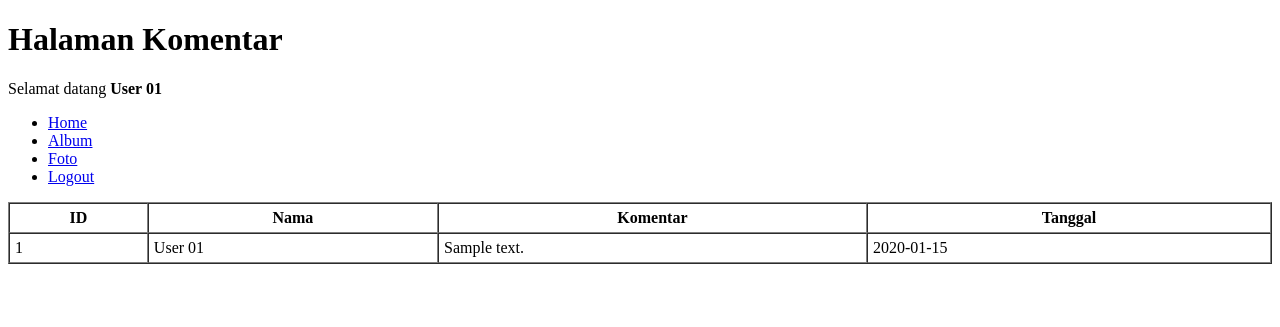
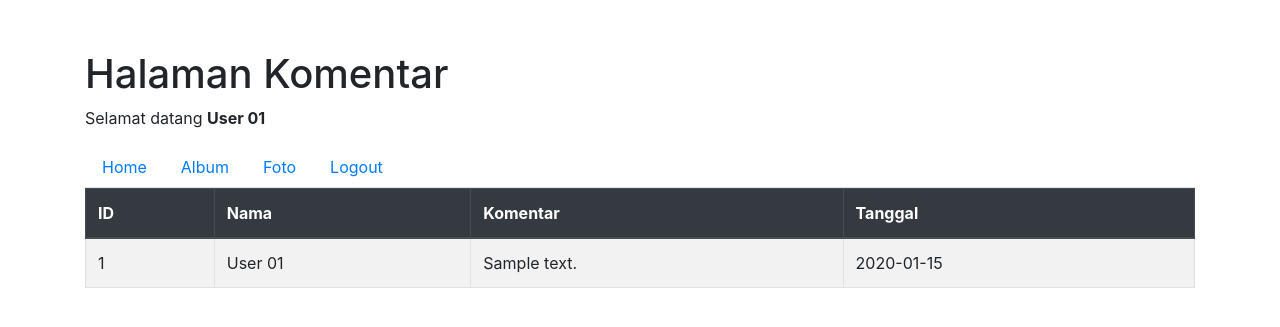
Before and after one commit to muhammadnijarmaulana/ukkgallery2024, a PHP site: page /komentar.php?fotoid= in a window 1280 px wide. Shown: the top 327 px of the page. Run offline with PHP 8.4, Linux system fonts and the light colour scheme; a user stored in the database is signed in; data comes from the database, SQL or seed files in the repository; tables that the repository leaves empty hold one stand-in row (values such as "Sample post"); some libraries are stand-ins or nearby versions.

Commit message:
komentar.php

```diff
--- a/komentar.php
+++ b/komentar.php
@@ -11,16 +11,25 @@
     <meta charset="UTF-8">
     <meta name="viewport" content="width=device-width, initial-scale=1.0">
     <title>Halaman Komentar</title>
+    <!-- Bootstrap CSS -->
+    <link href="https://stackpath.bootstrapcdn.com/bootstrap/4.5.2/css/bootstrap.min.css" rel="stylesheet">
+    <style>
+        /*Tambahkan gaya khusus di sini jika diperlukan*/
+        .container {
+            margin-top: 50px;
+        }
+    </style>
 </head>
 <body>
+    <div class="container">
         <h1>Halaman Komentar</h1>
         <p>Selamat datang <b><?=$_SESSION['namalengkap']?></b></p>
 
-    <ul>
-        <li><a href="index.php">Home</a></li>
-        <li><a href="album.php">Album</a></li>
-        <li><a href="foto.php">Foto</a></li>
-        <li><a href="logout.php">Logout</a></li>
+        <ul class="nav nav-tabs">
+            <li class="nav-item"><a class="nav-link" href="index.php">Home</a></li>
+            <li class="nav-item"><a class="nav-link" href="album.php">Album</a></li>
+            <li class="nav-item"><a class="nav-link" href="foto.php">Foto</a></li>
+            <li class="nav-item"><a class="nav-link" href="logout.php">Logout</a></li>
         </ul>
 
         <form action="tambah_komentar.php" method="post">
@@ -31,14 +40,15 @@
                 while($data=mysqli_fetch_array($sql)){
             ?>
             <input type="text" name="fotoid" value="<?=$data['fotoid']?>" hidden>
-        <table>
+            <div class="table-responsive">
+                <table class="table">
                     <tr>
                         <td>Judul</td>
-                <td><input type="text" name="judulfoto" value="<?=$data['judulfoto']?>"></td>
+                        <td><input type="text" name="judulfoto" value="<?=$data['judulfoto']?>" class="form-control"></td>
                     </tr>
                     <tr>
                         <td>Deskripsi</td>
-                <td><input type="text" name="deskripsifoto" value="<?=$data['deskripsifoto']?>"></td>
+                        <td><input type="text" name="deskripsifoto" value="<?=$data['deskripsifoto']?>" class="form-control"></td>
                     </tr>
                     <tr>
                         <td>Foto</td>
@@ -46,25 +56,30 @@
                     </tr>
                     <tr>
                         <td>Komentar</td>
-                <td><input type="text" name="isikomentar"></td>
+                        <td><input type="text" name="isikomentar" class="form-control"></td>
                     </tr>
                     <tr>
                         <td></td>
-                <td><input type="submit" value="Tambah"></td>
+                        <td><input type="submit" value="Tambah" class="btn btn-primary"></td>
                     </tr>
                 </table>
+            </div>
             <?php
                 }
             ?>
         </form>
 
-    <table width="100%" border="1" cellpadding=5 cellspacing=0>
+        <div class="table-responsive">
+            <table class="table table-bordered table-striped">
+                <thead class="thead-dark">
                     <tr>
                         <th>ID</th>
                         <th>Nama</th>
                         <th>Komentar</th>
                         <th>Tanggal</th>
                     </tr>
+                </thead>
+                <tbody>
                     <?php
                         include "koneksi.php";
                         $userid=$_SESSION['userid'];
@@ -80,6 +95,14 @@
                     <?php
                         }
                     ?>
+                </tbody>
             </table>
+        </div>
+    </div>
+
+    <!-- Bootstrap JS -->
+    <script src="https://code.jquery.com/jquery-3.5.1.slim.min.js"></script>
+    <script src="https://cdn.jsdelivr.net/npm/@popperjs/core@2.5.4/dist/umd/popper.min.js"></script>
+    <script src="https://stackpath.bootstrapcdn.com/bootstrap/4.5.2/js/bootstrap.min.js"></script>
 </body>
 </html>
```
Lines whose indentation alone changed are shown as unchanged.
